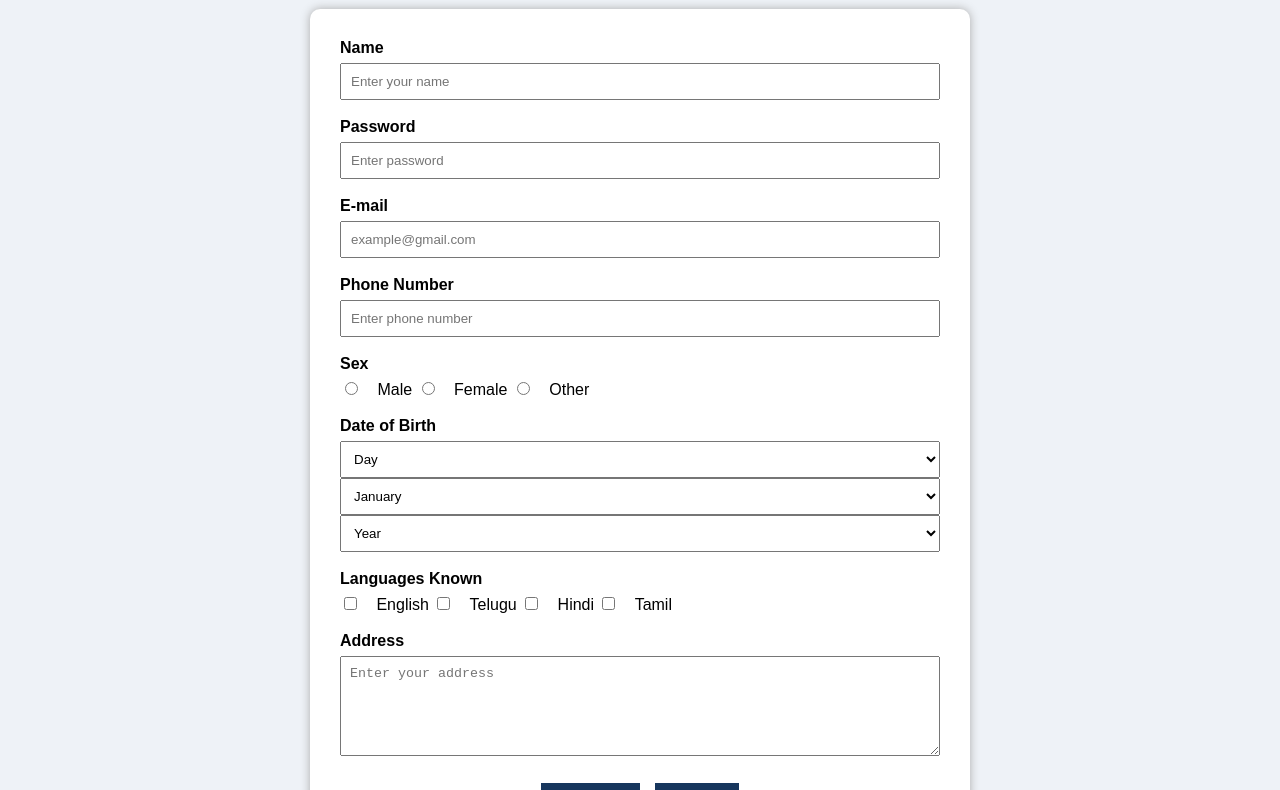
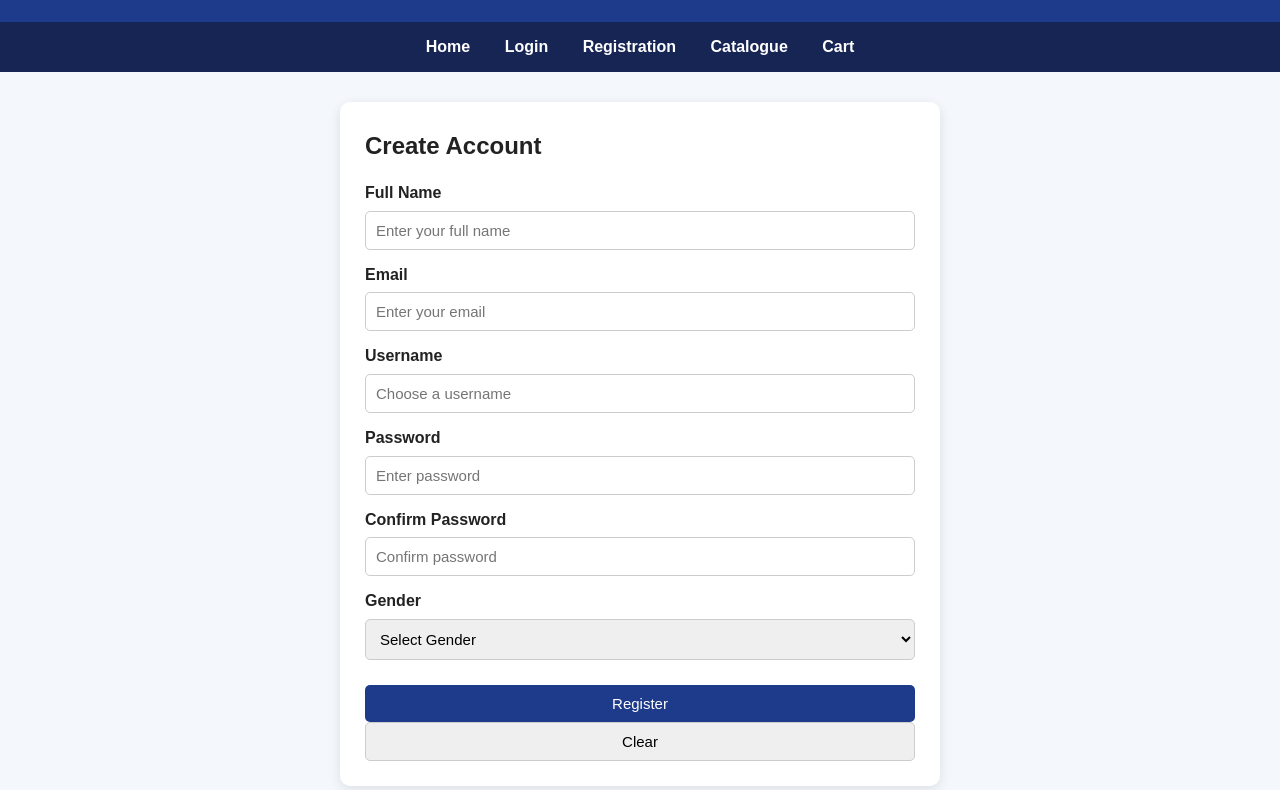
Before and after one commit to ritesh-203/BOOKSTORE, a plain HTML site: page registration.html in a window 1280 px wide. Shown: the part 79-869 px from the top of the page. Drawn offline with Linux system fonts and the light colour scheme.

Commit message:
Update registration.html

```diff
--- a/registration.html
+++ b/registration.html
@@ -1,174 +1,101 @@
 <!DOCTYPE html>
-<html>
+<html lang="en">
+<head>
+    <meta charset="UTF-8">
+    <meta name="viewport" content="width=device-width, initial-scale=1.0">
 
-<head>
-    <title>Registration Form</title>
+    <title>Registration - Online Book Store</title>
 
-    <style>
-        body {
-            font-family: Arial, sans-serif;
-            background-color: #eef2f7;
-        }
-
-        h1 {
-            text-align: center;
-            color: #17365d;
-        }
-
-        form {
-            width: 600px;
-            margin: 30px auto;
-            background-color: white;
-            padding: 30px;
-            border-radius: 10px;
-            box-shadow: 0 0 10px #aaa;
-        }
-
-        .field {
-            margin-bottom: 18px;
-        }
-
-        label {
-            display: block;
-            font-weight: bold;
-            margin-bottom: 6px;
-        }
-
-        input[type="text"],
-        input[type="password"],
-        input[type="email"],
-        select,
-        textarea {
-            width: 100%;
-            padding: 9px;
-            box-sizing: border-box;
-        }
-
-        textarea {
-            height: 100px;
-            resize: vertical;
-        }
-
-        .radio,
-        .checkbox {
-            margin-right: 15px;
-        }
-
-        .buttons {
-            text-align: center;
-        }
-
-        input[type="submit"],
-        input[type="reset"] {
-            padding: 10px 25px;
-            margin: 5px;
-            border: none;
-            background-color: #17365d;
-            color: white;
-            cursor: pointer;
-        }
-    </style>
+    <link rel="stylesheet" href="../style.css">
+    <script src="../script.js" defer></script>
 </head>
 
 <body>
 
-    <h1>Online Bookstore Registration</h1>
+<header>
+    <h1>Online Book Store</h1>
+</header>
 
-    <form>
+<nav>
+    <a href="home.html">Home</a>
+    <a href="login.html">Login</a>
+    <a href="registration.html">Registration</a>
+    <a href="catalogue.html">Catalogue</a>
+    <a href="cart.html">Cart</a>
+</nav>
 
-        <!-- Name -->
-        <div class="field">
-            <label>Name</label>
-            <input type="text" name="name" placeholder="Enter your name">
-        </div>
+<main>
 
-        <!-- Password -->
-        <div class="field">
-            <label>Password</label>
-            <input type="password" name="password" placeholder="Enter password">
-        </div>
+    <form id="registrationForm">
 
-        <!-- Email -->
-        <div class="field">
-            <label>E-mail</label>
-            <input type="email" name="email" placeholder="example@gmail.com">
-        </div>
+        <h2>Create Account</h2>
 
-        <!-- Phone Number -->
-        <div class="field">
-            <label>Phone Number</label>
-            <input type="text" name="phone" placeholder="Enter phone number">
-        </div>
+        <label for="name">Full Name</label>
+        <input
+            type="text"
+            id="name"
+            name="name"
+            placeholder="Enter your full name"
+            required
+        >
 
-        <!-- Sex -->
-        <div class="field">
-            <label>Sex</label>
-            <input type="radio" name="sex" value="Male" class="radio"> Male
-            <input type="radio" name="sex" value="Female" class="radio"> Female
-            <input type="radio" name="sex" value="Other" class="radio"> Other
-        </div>
+        <label for="email">Email</label>
+        <input
+            type="email"
+            id="email"
+            name="email"
+            placeholder="Enter your email"
+            required
+        >
 
-        <!-- Date of Birth -->
-        <div class="field">
-            <label>Date of Birth</label>
-            <select name="day">
-                <option value="">Day</option>
-                <option>1</option><option>2</option><option>3</option><option>4</option><option>5</option>
-                <option>6</option><option>7</option><option>8</option><option>9</option><option>10</option>
-                <option>11</option><option>12</option><option>13</option><option>14</option><option>15</option>
-                <option>16</option><option>17</option><option>18</option><option>19</option><option>20</option>
-                <option>21</option><option>22</option><option>23</option><option>24</option><option>25</option>
-                <option>26</option><option>27</option><option>28</option><option>29</option><option>30</option>
-                <option>31</option>
-            </select>
+        <label for="username">Username</label>
+        <input
+            type="text"
+            id="username"
+            name="username"
+            placeholder="Choose a username"
+            required
+        >
 
-            <select name="month
-<option value="">Month</option>
-                <option>January</option>
-                <option>February</option>
-                <option>March</option>
-                <option>April</option>
-                <option>May</option>
-                <option>June</option>
-                <option>July</option>
-                <option>August</option>
-                <option>September</option>
-                <option>October</option>
-                <option>November</option>
-                <option>December</option>
-            </select>
+        <label for="password">Password</label>
+        <input
+            type="password"
+            id="password"
+            name="password"
+            placeholder="Enter password"
+            required
+        >
 
-            <select name="year">
-                <option value="">Year</option>
-                <option>2000</option><option>2001</option><option>2002</option><option>2003</option><option>2004</option>
-                <option>2005</option><option>2006</option><option>2007</option><option>2008</option><option>2009</option>
-                <option>2010</option>
-            </select>
-        </div>
+        <label for="confirmPassword">Confirm Password</label>
+        <input
+            type="password"
+            id="confirmPassword"
+            name="confirmPassword"
+            placeholder="Confirm password"
+            required
+        >
 
-        <!-- Languages -->
-        <div class="field">
-            <label>Languages Known</label>
-            <input type="checkbox" name="language" value="English" class="checkbox"> English
-            <input type="checkbox" name="language" value="Telugu" class="checkbox"> Telugu
-            <input type="checkbox" name="language" value="Hindi" class="checkbox"> Hindi
-            <input type="checkbox" name="language" value="Tamil" class="checkbox"> Tamil
-        </div>
+        <label for="gender">Gender</label>
 
-        <!-- Address -->
-        <div class="field">
-            <label>Address</label>
-            <textarea name="address" placeholder="Enter your address"></textarea>
-        </div>
+        <select id="gender" name="gender">
+            <option value="">Select Gender</option>
+            <option value="male">Male</option>
+            <option value="female">Female</option>
+            <option value="other">Other</option>
+        </select>
 
-        <!-- Buttons -->
-        <div class="buttons">
-            <input type="submit" value="Register">
-            <input type="reset" value="Reset">
-        </div>
+        <br><br>
+
+        <input type="submit" value="Register">
+        <input type="reset" value="Clear">
 
     </form>
 
+</main>
+
+<footer>
+    <p>© <span class="current-year"></span> Online Book Store</p>
+</footer>
+
 </body>
-
 </html>
```
